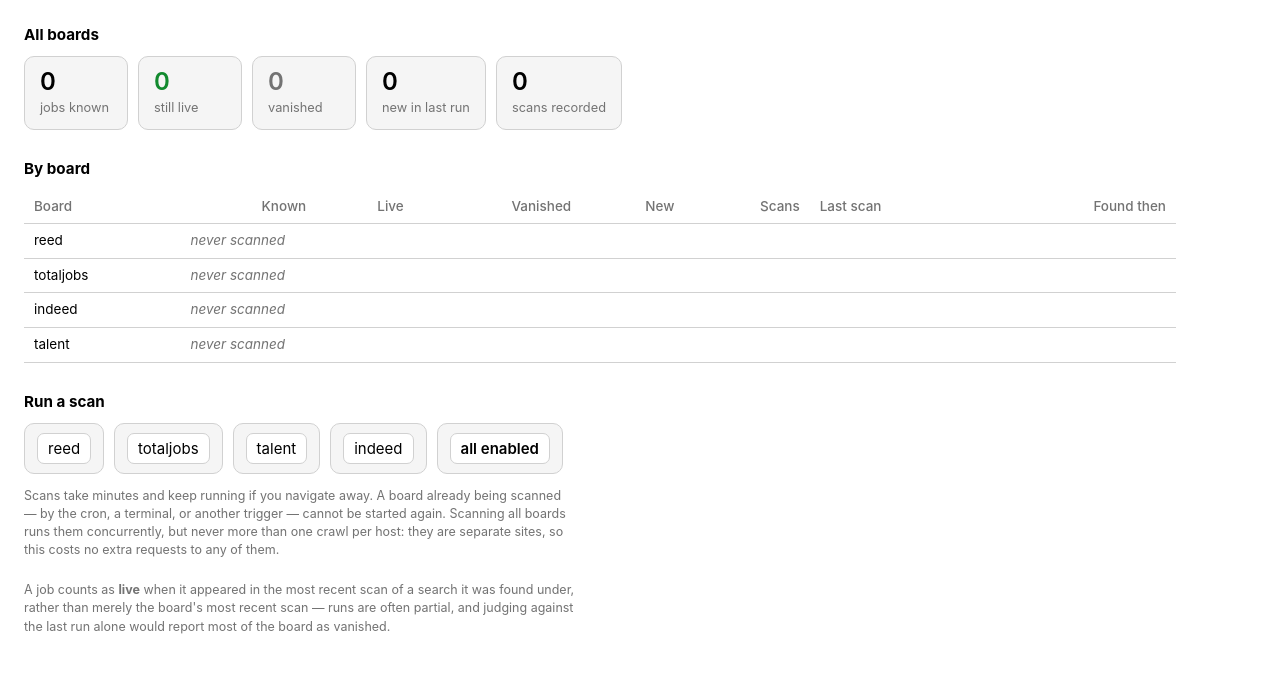
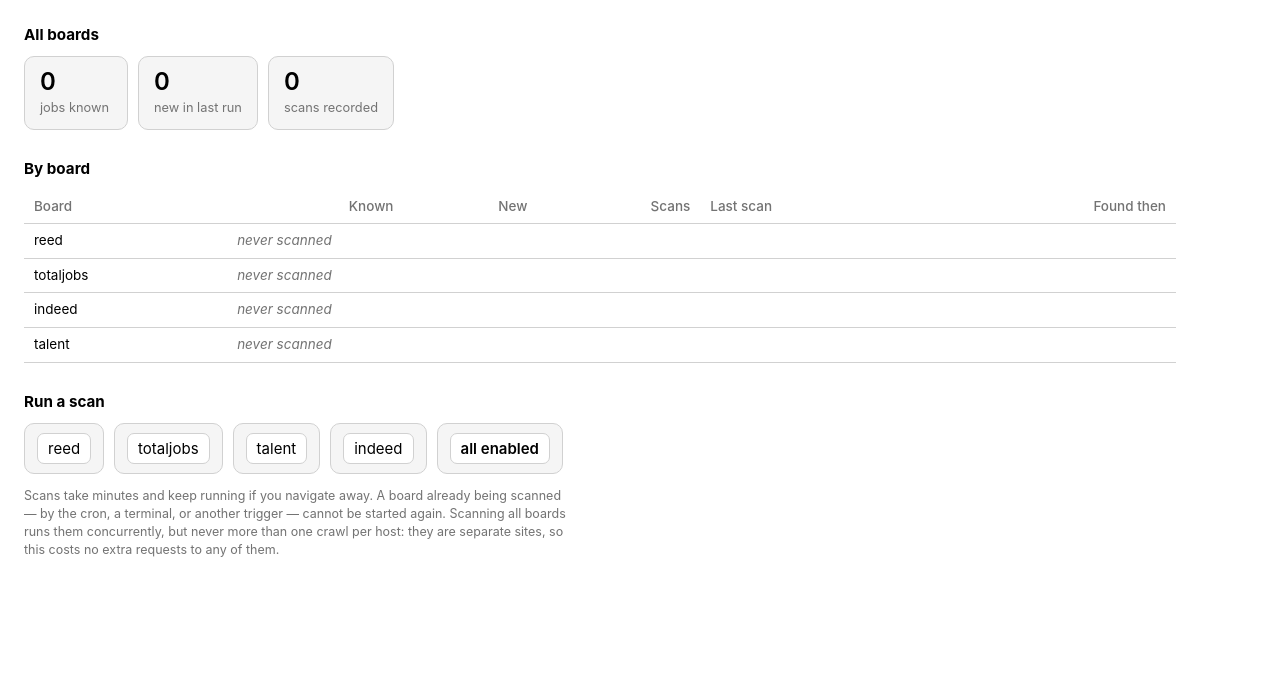
Before and after one commit to mike623/job-board-crawler, a FastAPI app: page / in a window 1280 px wide. Shown: the part 53-726 px from the top of the page. Run offline with FastAPI, Linux system fonts and the light colour scheme.

Commit message:
refactor: stop claiming a job is live or vanished
The dashboard reported a job as "no longer listed" whenever it was absent
from the most recent scan of its search. But every board is scanned through
a capped window — max_pages_per_run, or a --limit smoke test — so a job that
merely scrolled off page one was indistinguishable from one that was taken
down. Totaljobs job 107847649 was marked vanished on exactly this basis:
two jobs left the Manchester window and two newer ones took their place.

Nothing here can tell those two cases apart without fetching the advert, so
the claim is dropped rather than qualified. What remains is only what the
reports actually witness: first seen, last seen, and how many scans saw it.

Removes Job.live, the live/vanished summary counts, the state filter on
/jobs and /export.csv, and the live CSV column.

Co-Authored-By: Claude Opus 5 (1M context) <noreply@anthropic.com>
Claude-Session: https://claude.ai/code/session_01SNYeZrcnH8u6VC8fefTvBC

```diff
--- a/dashboard/aggregate.py
+++ b/dashboard/aggregate.py
@@ -32,7 +32,6 @@ class Job:
     first_seen: str
     last_seen: str
     times_seen: int
-    live: bool
     fields: dict = field(default_factory=dict)
     pipeline: object = None  # set by dashboard.pipeline.annotate when the workspace exists
 
@@ -57,8 +56,6 @@ class BoardSummary:
     board: str
     scanned: bool = False
     known: int = 0
-    live: int = 0
-    vanished: int = 0
     new: int = 0
     runs: int = 0
     last_run: str = ""
@@ -88,15 +85,7 @@ def _read(path: Path) -> list[dict]:
 
 
 def jobs_for_board(board: str, outputs: Path = OUTPUTS) -> list[Job]:
-    """Collapse every run of a board into one record per job.
-
-    A job counts as live when it appeared in the most recent run *of a search it was found
-    under* — not merely the board's most recent run. Runs are routinely partial: a --limit
-    smoke test or a max_pages_per_run cap covers a subset of searches, and judging liveness
-    against the board's last run would report every job outside that subset as vanished.
-    """
-    latest_run_of_search: dict[tuple, str] = {}
-    ids_seen: dict[tuple, set] = defaultdict(set)
+    """Collapse every run of a board into one record per job."""
     first: dict[str, str] = {}
     last: dict[str, str] = {}
     times: Counter = Counter()
@@ -107,11 +96,6 @@ def jobs_for_board(board: str, outputs: Path = OUTPUTS) -> list[Job]:
             job_id = str(row.get("job_id") or "").strip()
             if not job_id:
                 continue
-            search = (row.get("search_title") or "", row.get("search_location") or "")
-            if stamp > latest_run_of_search.get(search, ""):
-                latest_run_of_search[search] = stamp
-            ids_seen[(stamp, search)].add(job_id)
-
             first[job_id] = min(first.get(job_id, stamp), stamp)
             last[job_id] = max(last.get(job_id, ""), stamp)
             times[job_id] += 1
@@ -121,10 +105,6 @@ def jobs_for_board(board: str, outputs: Path = OUTPUTS) -> list[Job]:
                 if value not in (None, ""):
                     merged[job_id][key] = value
 
-    live_ids: set[str] = set()
-    for search, stamp in latest_run_of_search.items():
-        live_ids |= ids_seen.get((stamp, search), set())
-
     return [
         Job(
             board=board,
@@ -132,7 +112,6 @@ def jobs_for_board(board: str, outputs: Path = OUTPUTS) -> list[Job]:
             first_seen=first[job_id],
             last_seen=last[job_id],
             times_seen=times[job_id],
-            live=job_id in live_ids,
             fields=merged[job_id],
         )
         for job_id in sorted(first, key=lambda j: (first[j], j), reverse=True)
@@ -146,13 +125,10 @@ def summarise_board(board: str, outputs: Path = OUTPUTS) -> BoardSummary:
 
     jobs = jobs_for_board(board, outputs)
     last_run = max(stamp for stamp, _ in reports)
-    live = sum(1 for j in jobs if j.live)
     return BoardSummary(
         board=board,
         scanned=True,
         known=len(jobs),
-        live=live,
-        vanished=len(jobs) - live,
         new=sum(1 for j in jobs if j.first_seen == last_run),
         runs=len(reports),
         last_run=last_run,
@@ -282,7 +258,7 @@ SORTS = {
 _ASCENDING = {"company", "role"}
 
 
-def select(jobs: list[Job], board: str = "", state: str = "", min_pay: int | None = None,
+def select(jobs: list[Job], board: str = "", min_pay: int | None = None,
            query: str = "", sort: str = "first_seen", actioned: str = "") -> list[Job]:
     """Apply the filters and ordering the job list offers."""
     chosen = jobs
@@ -292,10 +268,6 @@ def select(jobs: list[Job], board: str = "", state: str = "", min_pay: int | Non
         chosen = [j for j in chosen if j.pipeline and j.pipeline.present]
     if board:
         chosen = [j for j in chosen if j.board == board]
-    if state == "live":
-        chosen = [j for j in chosen if j.live]
-    elif state == "vanished":
-        chosen = [j for j in chosen if not j.live]
     if min_pay:
         # An advert with no figure cannot be shown to clear a floor, so it is excluded.
         chosen = [j for j in chosen if (j.pay or 0) >= min_pay]
@@ -312,8 +284,6 @@ def select(jobs: list[Job], board: str = "", state: str = "", min_pay: int | Non
 def totals(summaries: list[BoardSummary]) -> dict:
     return {
         "known": sum(s.known for s in summaries),
-        "live": sum(s.live for s in summaries),
-        "vanished": sum(s.vanished for s in summaries),
         "new": sum(s.new for s in summaries),
         "runs": sum(s.runs for s in summaries),
     }
--- a/dashboard/app.py
+++ b/dashboard/app.py
@@ -34,7 +34,7 @@ app = FastAPI(title="Job Board Crawler", docs_url=None, redoc_url=None, lifespan
 CSV_COLUMNS = [
     "board", "job_id", "role_title", "company", "location", "salary",
     "salary_min", "salary_max", "salary_period", "contract", "posted",
-    "first_seen", "last_seen", "times_seen", "live", "in_pipeline", "url",
+    "first_seen", "last_seen", "times_seen", "in_pipeline", "url",
 ]
 
 
@@ -95,8 +95,8 @@ async def scan_log(run_id: str):
     )
 
 
-def _filters(board: str, state: str, min_pay: int | None, q: str, sort: str, actioned: str = "") -> dict:
-    return {"board": board, "state": state, "min_pay": min_pay, "q": q, "sort": sort, "actioned": actioned}
+def _filters(board: str, min_pay: int | None, q: str, sort: str, actioned: str = "") -> dict:
+    return {"board": board, "min_pay": min_pay, "q": q, "sort": sort, "actioned": actioned}
 
 
 def _annotated_jobs():
@@ -111,14 +111,13 @@ def _annotated_jobs():
 def job_list(
     request: Request,
     board: str = "",
-    state: str = "live",
     min_pay: int | None = None,
     q: str = "",
     sort: str = Query("first_seen"),
     actioned: str = "",
 ):
     every, has_pipeline = _annotated_jobs()
-    jobs = aggregate.select(every, board=board, state=state, min_pay=min_pay,
+    jobs = aggregate.select(every, board=board, min_pay=min_pay,
                             query=q, sort=sort, actioned=actioned)
     return templates.TemplateResponse(
         request,
@@ -127,7 +126,7 @@ def job_list(
             "jobs": jobs,
             "boards": aggregate.BOARDS,
             "sorts": list(aggregate.SORTS),
-            "filters": _filters(board, state, min_pay, q, sort, actioned),
+            "filters": _filters(board, min_pay, q, sort, actioned),
             "shown": len(jobs),
             "has_pipeline": has_pipeline,
         },
@@ -170,11 +169,11 @@ def run_log(request: Request, board: str = "", page: int = 1, per_page: int = 50
 
 
 @app.get("/export.csv")
-def export_csv(board: str = "", state: str = "live", min_pay: int | None = None,
+def export_csv(board: str = "", min_pay: int | None = None,
                q: str = "", sort: str = "first_seen", actioned: str = ""):
     """The current filter, as a spreadsheet."""
     every, _ = _annotated_jobs()
-    jobs = aggregate.select(every, board=board, state=state, min_pay=min_pay,
+    jobs = aggregate.select(every, board=board, min_pay=min_pay,
                             query=q, sort=sort, actioned=actioned)
 
     buffer = io.StringIO()
@@ -187,7 +186,6 @@ def export_csv(board: str = "", state: str = "live", min_pay: int | None = None,
             "first_seen": job.first_seen,
             "last_seen": job.last_seen,
             "times_seen": job.times_seen,
-            "live": "yes" if job.live else "no",
             "in_pipeline": "yes" if (job.pipeline and job.pipeline.present) else "no",
             **{k: job.fields.get(k, "") for k in
                ("role_title", "company", "location", "salary", "salary_min",
--- a/dashboard/templates/index.html
+++ b/dashboard/templates/index.html
@@ -5,8 +5,6 @@
 <h2>All boards</h2>
 <div class="tiles">
   <div class="tile"><b>{{ totals.known }}</b><span>jobs known</span></div>
-  <div class="tile"><b class="good">{{ totals.live }}</b><span>still live</span></div>
-  <div class="tile"><b class="muted">{{ totals.vanished }}</b><span>vanished</span></div>
   <div class="tile"><b>{{ totals.new }}</b><span>new in last run</span></div>
   <div class="tile"><b>{{ totals.runs }}</b><span>scans recorded</span></div>
 </div>
@@ -18,8 +16,6 @@
     <tr>
       <th>Board</th>
       <th class="num">Known</th>
-      <th class="num">Live</th>
-      <th class="num">Vanished</th>
       <th class="num">New</th>
       <th class="num">Scans</th>
       <th>Last scan</th>
@@ -32,14 +28,12 @@
       <td>{{ s.board }}</td>
       {% if s.scanned %}
         <td class="num">{{ s.known }}</td>
-        <td class="num good">{{ s.live }}</td>
-        <td class="num muted">{{ s.vanished }}</td>
         <td class="num">{{ s.new or '' }}</td>
         <td class="num">{{ s.runs }}</td>
         <td>{{ s.last_run_display }}</td>
         <td class="num">{{ s.last_run_jobs }}</td>
       {% else %}
-        <td class="never" colspan="7">never scanned</td>
+        <td class="never" colspan="5">never scanned</td>
       {% endif %}
     </tr>
   {% endfor %}
@@ -101,10 +95,4 @@
   <a href="/runs">Full history &rarr;</a>
 </p>
 {% endif %}
-
-<p class="muted" style="margin-top:22px; font-size:12.5px; max-width:70ch">
-  A job counts as <strong>live</strong> when it appeared in the most recent scan of a search it
-  was found under, rather than merely the board's most recent scan &mdash; runs are often partial,
-  and judging against the last run alone would report most of the board as vanished.
-</p>
 {% endblock %}
--- a/dashboard/templates/job_detail.html
+++ b/dashboard/templates/job_detail.html
@@ -10,7 +10,6 @@
   {{ job.company or 'Unknown company' }}
   {% if job.get('location') %}&middot; {{ job.get('location') }}{% endif %}
   &middot; {{ job.board }}
-  &middot; {% if job.live %}<span class="good">live</span>{% else %}<span class="warn">no longer listed</span>{% endif %}
 </p>
 
 <div class="tiles" style="margin-top:18px">
@@ -56,8 +55,7 @@
     <tr>
       <td>{{ stamp[:10] }} <span class="muted">{{ stamp[11:13] }}:{{ stamp[13:15] }}</span></td>
       <td class="muted">
-        {%- if loop.first and job.live %}most recent scan of this search
-        {%- elif loop.first %}last time it appeared{% endif -%}
+        {%- if loop.first %}most recent sighting{% endif -%}
       </td>
     </tr>
   {% endfor %}
```
Also changed, not shown: CLAUDE.md (+0 -1 lines), dashboard/templates/jobs.html (+3 -9 lines), tests/test_dashboard.py (+1 -40 lines), tests/test_job_browser.py (+16 -25 lines), tests/test_pipeline_xref.py (+3 -3 lines), README.md.
